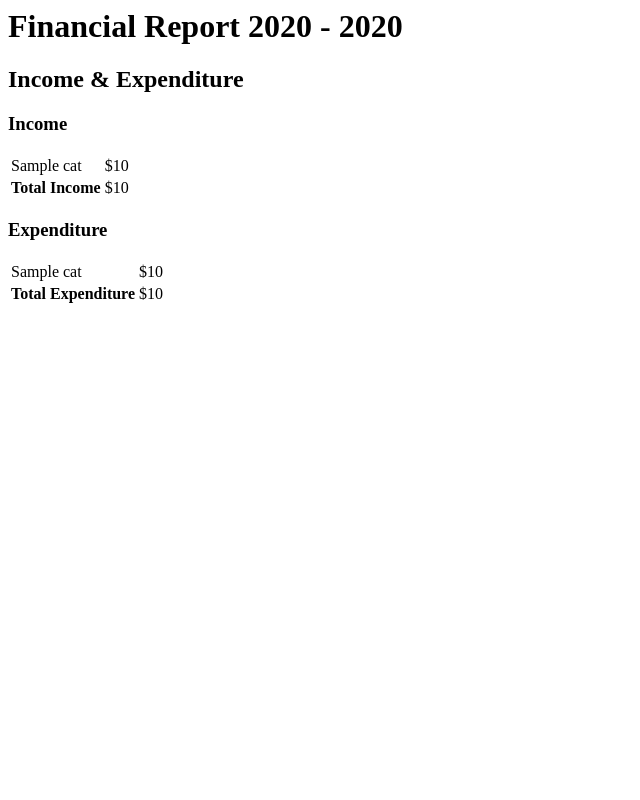
After one commit to makehackvoid/mhvdb, a Django app: template templates/financial_report.html in a window 1280 px wide. The commit adds this page. Shown: the whole page, without its empty margins (0-640 px from the left). Run offline with Django 3.2, Linux system fonts and the light colour scheme; the template is opened without the code that fills it: most values are stand-ins (such as "Sample title", 1, 10 or a date in 2020).

Commit message:
Basic financial report functionality (category summary, etc.)

```diff
--- a/templates/admin/base_site.html
+++ b/templates/admin/base_site.html
@@ -12,4 +12,5 @@
 <a href="{%url admin:index %}">Admin</a>
 <a href="{%url members.views.members %}">Member Roster</a>
 <a href="{%url members.views.balance %}">Balance Sheet</a>
+<a href="{%url members.views.financial_report %}">Financial Report</a><br/>
 {% endblock %}
--- /dev/null
+++ b/templates/financial_report.html
@@ -0,0 +1,37 @@
+{% load humanize %}
+<html>
+<head>
+<title>Financial Report</title>
+<style type="text/css">
+  td.money {text-align: right;}
+  td.bold {font-weight: bold;}
+</style>
+</head>
+
+<body>
+
+
+<h1>Financial Report {{date_from.year}} - {{date_to.year}}</h1>
+
+<h2>Income & Expenditure</h2>
+
+<h3>Income</h3>
+<table>
+{% for cat,total in income_by_category.items %}
+  <tr><td>{{cat}}</td><td class="money">${{total|intcomma}}</td></tr>
+{% endfor %}
+  <tr><td class="bold">Total Income</td><td class="money">${{income_total|intcomma}}</td></tr>
+</table>
+
+<h3>Expenditure</h3>
+<table>
+  {% for cat,total in expense_by_category.items %}
+  <tr><td>{{cat}}</td><td class="money">${{total|intcomma}}</td></tr>
+  {% endfor %}
+  <tr><td class="bold">Total Expenditure</td><td class="money">${{expense_total|intcomma}}</td></tr>
+</table>
+
+
+
+</body>
+</html>
--- a/urls.py
+++ b/urls.py
@@ -10,6 +10,7 @@ urlpatterns = patterns('',
     (r'^members$', 'members.views.members'),
     (r'^balance$', 'members.views.balance'),
     (r'^$',        'members.views.default'),
+    (r'^report$',        'members.views.financial_report'),
 
     # Uncomment the admin/doc line below to enable admin documentation:
     # (r'^admin/doc/', include('django.contrib.admindocs.urls')),
```
Also changed, not shown: members/views.py (+35 -8 lines), templates/index.html (+4 -3 lines).
